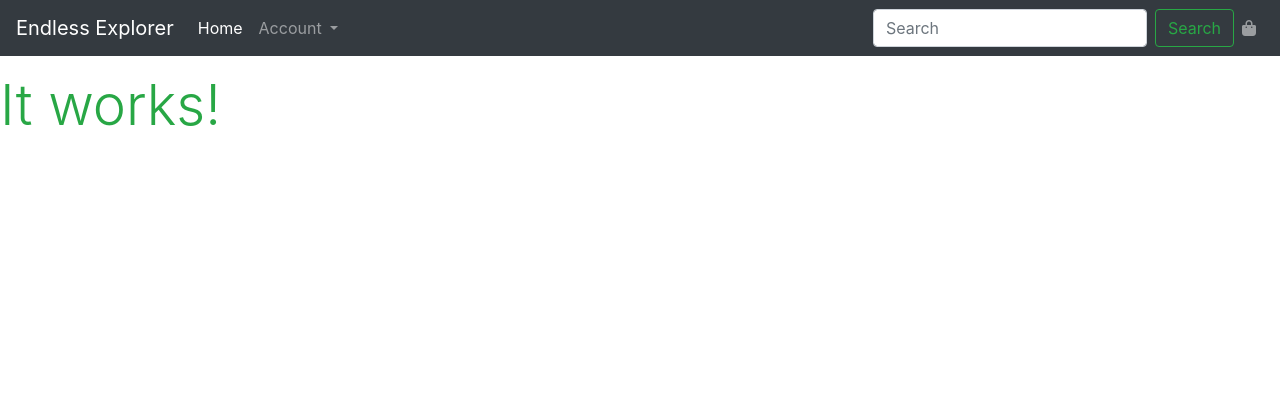
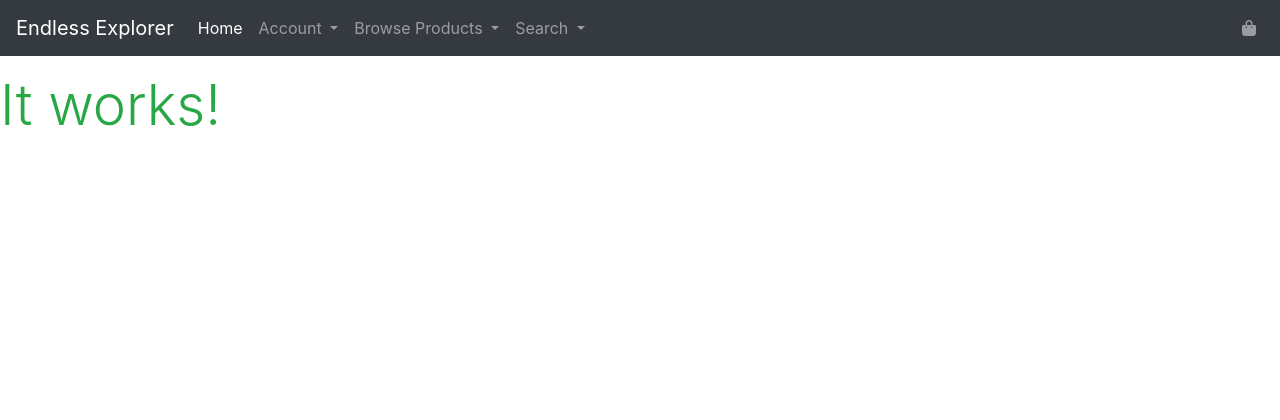
Before and after one commit to robindavidgames/ci-project05, a Django app: page / in a window 1280 px wide. Shown: the top 420 px of the page. Run offline with Django 3.2, Linux system fonts and the light colour scheme; some libraries are stand-ins or nearby versions.

Commit message:
Move search into dropdown menu.

```diff
--- a/static/css/base.css
+++ b/static/css/base.css
@@ -3,6 +3,10 @@ body {
   padding-top: 4.5rem;
 }
 
-.clear {
+/* .clear {
   clear: both;
+} */
+
+.large-text {
+  font-size: large;
 }
--- a/templates/base.html
+++ b/templates/base.html
@@ -69,13 +69,40 @@
                         </div>
                     </li>
 
+                    <!-- Product Browse dropdown -->
+                    <li class="nav-item dropdown">
+                        <a class="nav-link dropdown-toggle" href="#" role="button" data-toggle="dropdown" aria-expanded="false">
+                            Browse Products
+                        </a>
+                        <div class="dropdown-menu">
+                            <a class="dropdown-item" href="#">Category 1</a>
+                            <a class="dropdown-item" href="#">Category 2</a>
+                            <a class="dropdown-item" href="#">Category 3</a>
+                            <div class="dropdown-divider"></div>
+                            <a class="dropdown-item" href="#">Category 4</a>
+                        </div>
+                    </li>
+
+                    <!-- Search Dropdown -->
+                    <li class="nav-item dropdown">
+                        <a class="nav-link dropdown-toggle" href="#" role="button" data-toggle="dropdown" aria-expanded="false">
+                            Search
+                        </a>
+                        <div class="dropdown-menu">
+                            <form class="dropdown-item form-inline mt-2 mt-md-0" method="GET" action="">
+                                <input class="form-control mr-sm-2" type="text" name="q" placeholder="Search" aria-label="Search">
+                                <button class="btn btn-outline-success my-2 my-sm-0" type="submit">Search</button>
+                            </form>
+                        </div>
+                    </li>
+
                 </ul>
 
                 <!-- Search bar -->
-                <form class="form-inline mt-2 mt-md-0" method="GET" action="">
+                <!-- <form class="form-inline mt-2 mt-md-0" method="GET" action="">
                     <input class="form-control mr-sm-2" type="text" name="q" placeholder="Search" aria-label="Search">
                     <button class="btn btn-outline-success my-2 my-sm-0" type="submit">Search</button>
-                </form>
+                </form> -->
 
                 <!-- Shopping bag -->
                 <ul class="navbar-nav">
```
